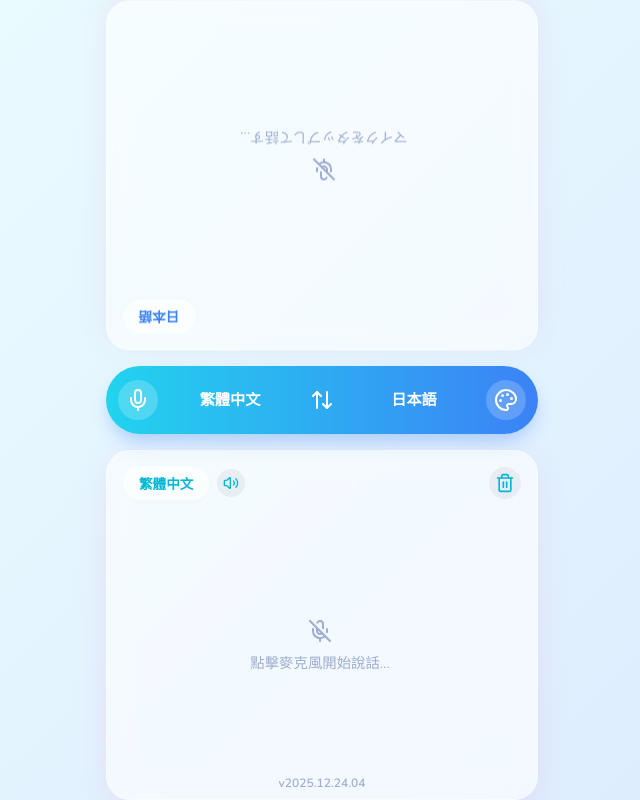
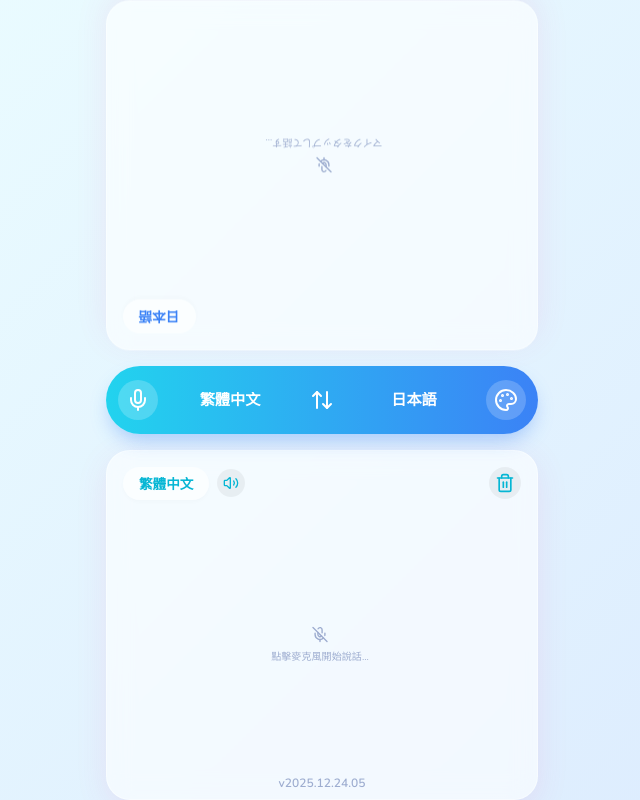
Before and after one commit to amigochiu/amigochiu-app-03, a plain HTML site: page index.html in a window 1280 px wide. Shown: the whole page, without its empty margins (318-958 px from the left). Drawn offline with nearby package versions, Linux system fonts and the light colour scheme.

Commit message:
Style: Scale down placeholder to 70% and bump to v2025.12.24.05

```diff
--- a/index.html
+++ b/index.html
@@ -105,7 +105,7 @@
                     <!-- Placeholder JS injected -->
                 </div>
                 <!-- Version Tag moved inside card content area or overlay -->
-                <div class="version-tag">v2025.12.24.04</div>
+                <div class="version-tag">v2025.12.24.05</div>
             </div>
         </div>
     </div>
--- a/style.css
+++ b/style.css
@@ -456,8 +456,9 @@ select option {
     color: var(--text-primary);
     transition: opacity 0.3s;
     margin: 1rem;
-    /* Add margin to prevent overflow during scaling */
     transform-origin: center;
+    transform: scale(0.7);
+    /* Set initial size to 70% */
 }
 
 .listening-active .empty-placeholder {
```
